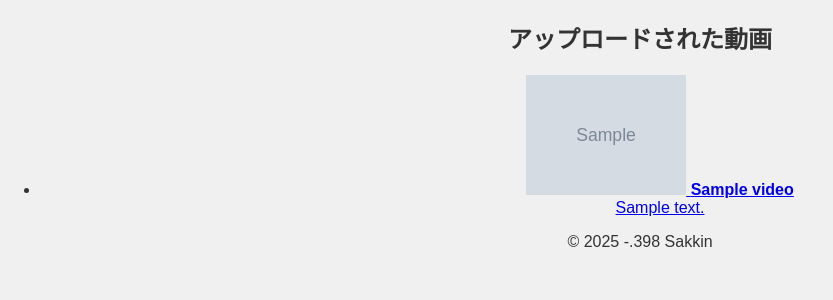
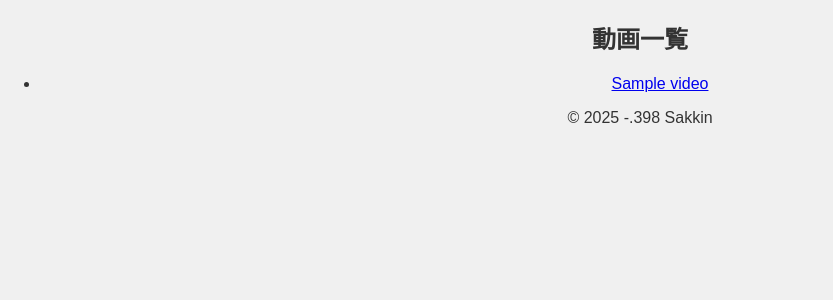
Before and after one commit to 398170/398, a Flask app: template templates/index.html in a window 1280 px wide. Shown: the part 156-456 px from the top of the page, without its empty margins (0-833 px from the left). Run offline with Flask 3, Linux system fonts and the light colour scheme; the template is opened without the code that fills it: most values are stand-ins (such as "Sample title", 1, 10 or a date in 2020); grey boxes marked "Sample" are stand-in pictures.

Commit message:
Update index.html

```diff
--- a/templates/index.html
+++ b/templates/index.html
@@ -1,21 +1,12 @@
 {% extends "layout.html" %}
-{% block title %}トップページ{% endblock %}
+
+{% block title %}ホーム | -398{% endblock %}
+
 {% block content %}
-<h2>アップロードされた動画</h2>
+<h2>動画一覧</h2>
 <ul>
     {% for video in videos %}
-    <li>
-        <a href="{{ url_for('view_video', video_id=loop.index0) }}">
-            <img src="{{ url_for('static', filename='thumbnails/' + video.thumbnail) }}" width="160">
-            <strong>{{ video.title }}</strong><br>
-            {{ video.description }}
-        </a>
-        {% if current_user.is_authenticated and current_user.is_admin %}
-            <form method="POST" action="{{ url_for('delete_video', video_id=loop.index0) }}">
-                <button type="submit">動画削除</button>
-            </form>
-        {% endif %}
-    </li>
+        <li><a href="{{ url_for('view_video', video_id=loop.index0) }}">{{ video.title }}</a></li>
     {% endfor %}
 </ul>
 {% endblock %}
```
